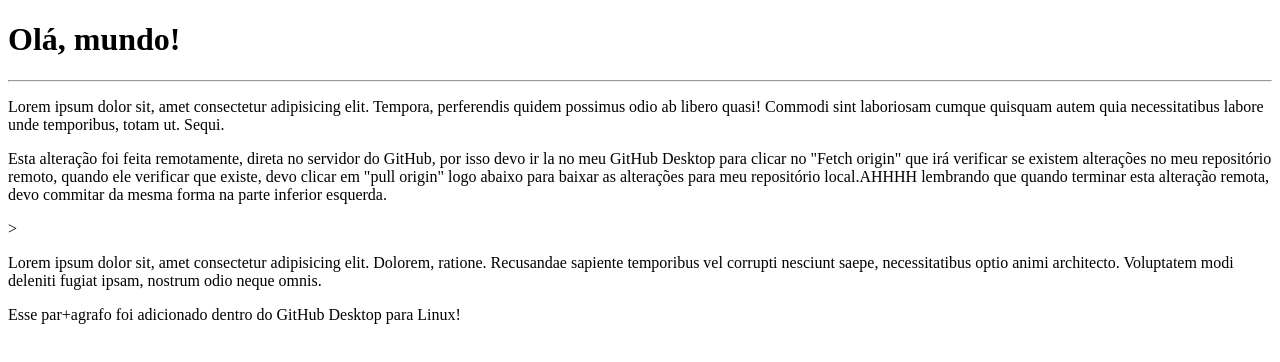
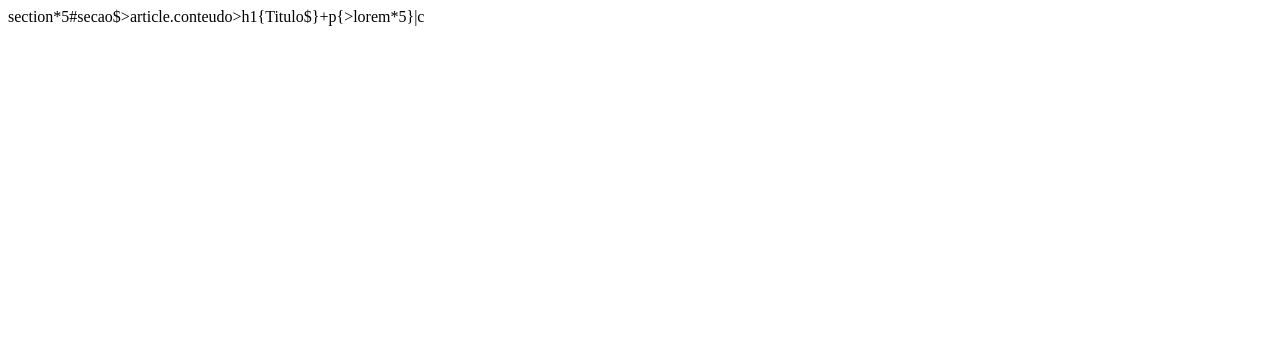
Before and after one commit to igoradriano/Ola-Mundo, a plain HTML site: page site-exemplo/index.html in a window 1280 px wide. Drawn offline with Linux system fonts and the light colour scheme.

Commit message:
Update index.html

```diff
--- a/site-exemplo/index.html
+++ b/site-exemplo/index.html
@@ -1,17 +1,13 @@
 <!DOCTYPE html>
-<html lang="pt-br">
+<html lang="en">
 <head>
     <meta charset="UTF-8">
+    <meta http-equiv="X-UA-Compatible" content="IE=edge">
     <meta name="viewport" content="width=device-width, initial-scale=1.0">
-    <title>Meu primeiro site em repositório</title>
+    <title>Document</title>
 </head>
 <body>
-    <h1>Olá, mundo!</h1>
-    <hr>
-    <p>Lorem ipsum dolor sit, amet consectetur adipisicing elit. Tempora, perferendis quidem possimus odio ab libero quasi! Commodi sint laboriosam cumque quisquam autem quia necessitatibus labore unde temporibus, totam ut. Sequi.</p>
-    <p>Esta alteração foi feita remotamente, direta no servidor do GitHub, por isso devo ir la no meu GitHub Desktop para clicar no "Fetch origin" que irá verificar se existem alterações no meu repositório remoto, quando ele verificar que existe, devo clicar em "pull origin" logo abaixo para baixar as alterações para meu repositório local.AHHHH lembrando que quando terminar esta alteração remota, devo commitar da mesma forma na parte inferior esquerda.
-    </p>>
-    <p>Lorem ipsum dolor sit, amet consectetur adipisicing elit. Dolorem, ratione. Recusandae sapiente temporibus vel corrupti nesciunt saepe, necessitatibus optio animi architecto. Voluptatem modi deleniti fugiat ipsam, nostrum odio neque omnis.</p>
-    <p>Esse par+agrafo foi adicionado dentro do GitHub Desktop para Linux! </p>
+    section*5#secao$>article.conteudo>h1{Titulo$}+p{>lorem*5}|c
+
 </body>
 </html>
```
